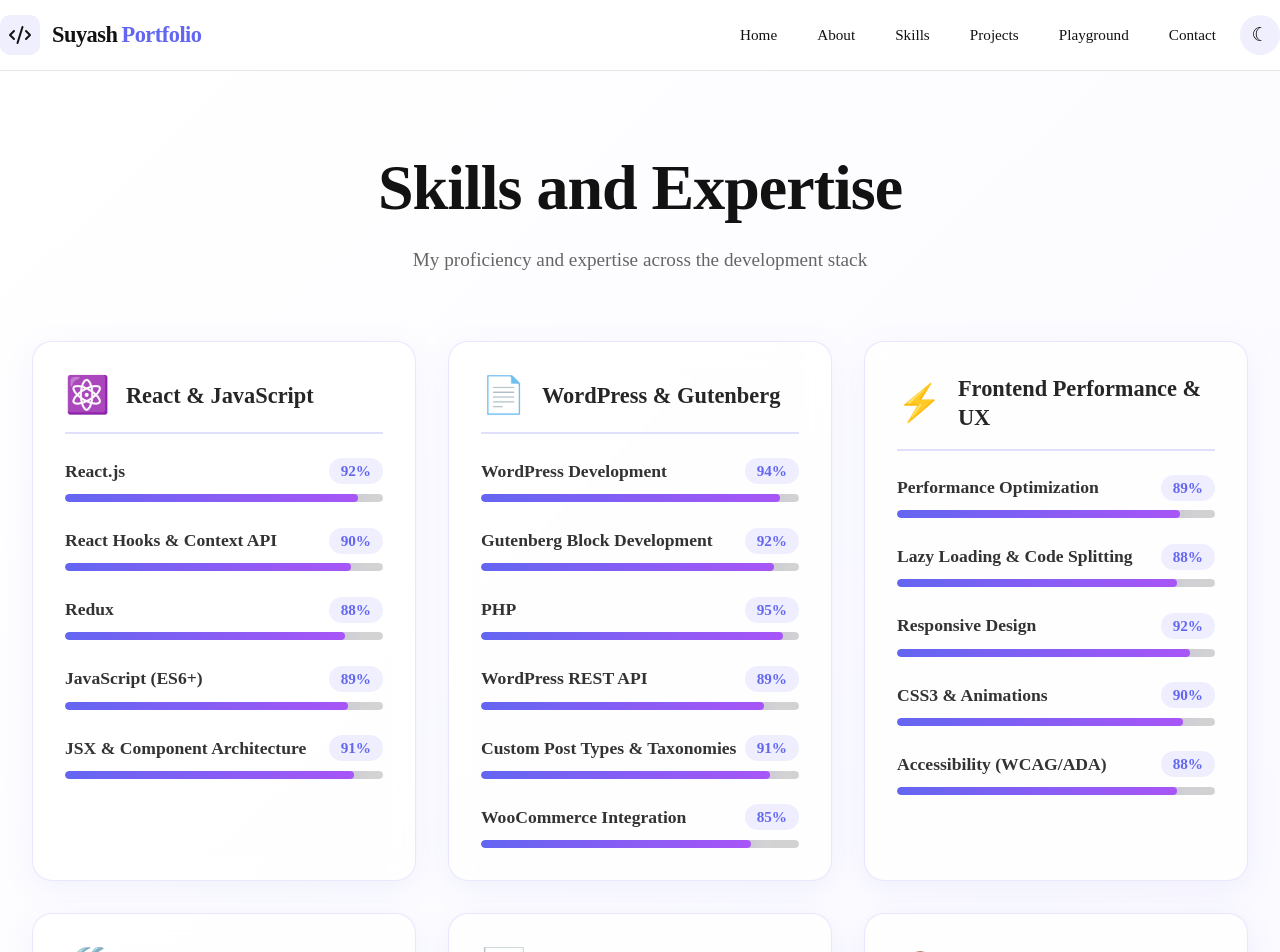
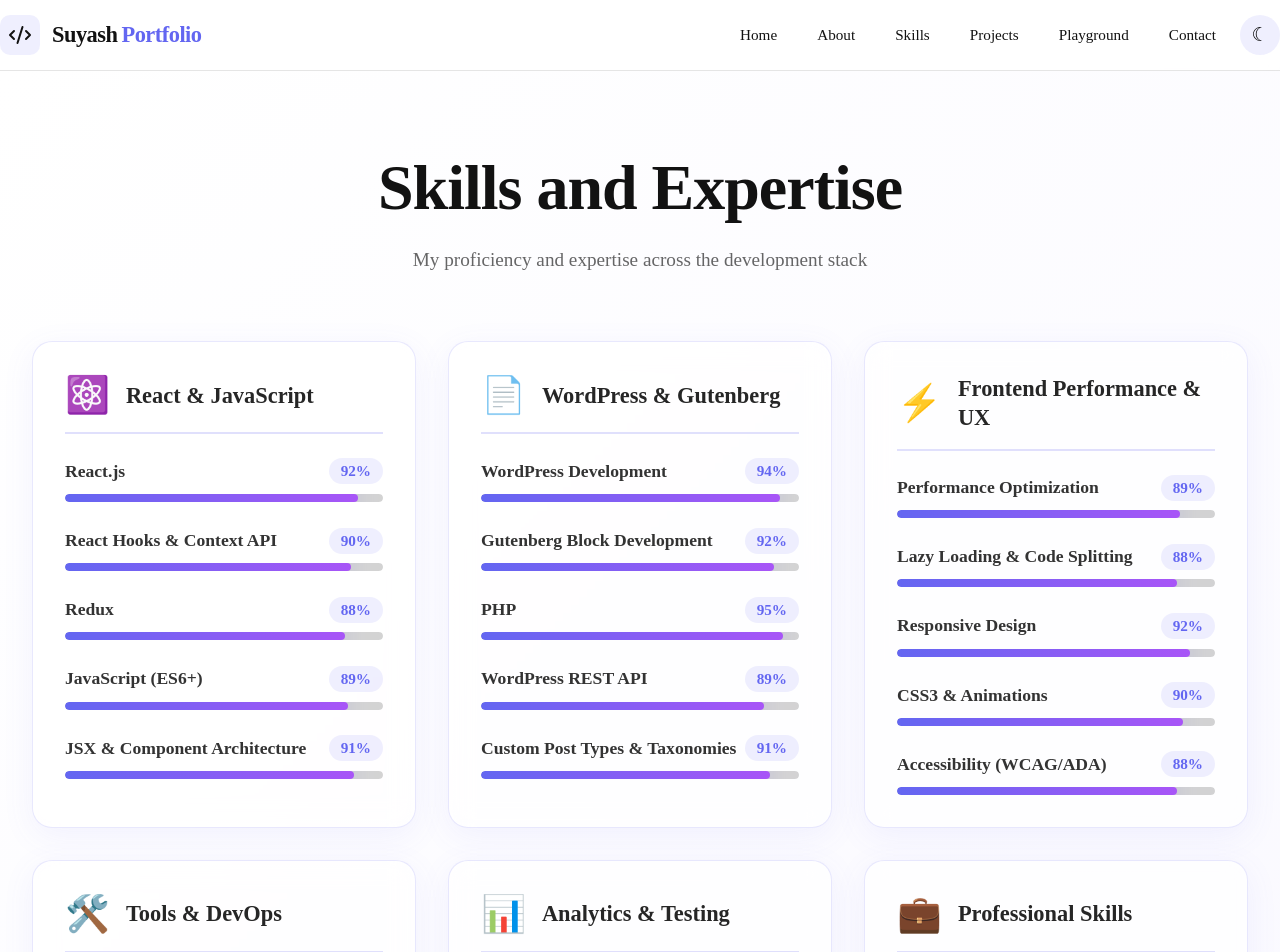
Before and after one commit to Suyash-Batham/suyash-batham-portfolio, a React (Create React App) app: page /skills in a window 1280 px wide. Shown: the top 952 px of the page. Built offline with nearby package versions, Linux system fonts and the light colour scheme.

Commit message:
Fixed ESLint Errors

```diff
--- a/src/pages/Skills/Skills.js
+++ b/src/pages/Skills/Skills.js
@@ -29,8 +29,7 @@ export default function Skills() {
         { name: "Gutenberg Block Development", proficiency: 92 },
         { name: "PHP", proficiency: 95 },
         { name: "WordPress REST API", proficiency: 89 },
-        { name: "Custom Post Types & Taxonomies", proficiency: 91 },
-        { name: "WooCommerce Integration", proficiency: 85 }
+        { name: "Custom Post Types & Taxonomies", proficiency: 91 }
       ]
     },
     {
```
